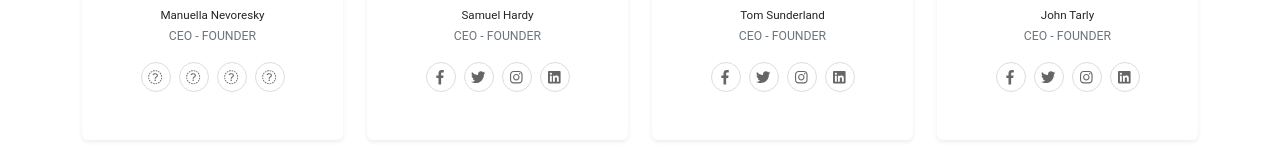
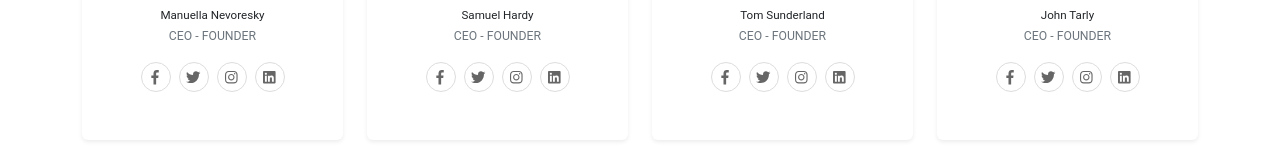
Before and after one commit to anaisfoix/ProyectoIngSoftware, an Angular app: page / in a window 1280 px wide. Shown: the part 1675-1835 px from the top of the page. Built offline with nearby package versions, Linux system fonts and the light colour scheme.

Commit message:
cambio color fondo}

```diff
--- a/src/app/app.component.css
+++ b/src/app/app.component.css
@@ -1,5 +1,5 @@
 .Inscription{
-    background-color: antiquewhite;
+    background-color: #707d7e;
     padding-top: 15px;
     padding-bottom: 15px;
 }
--- a/src/app/app.component.html
+++ b/src/app/app.component.html
@@ -66,10 +66,10 @@
             <div class="bg-white rounded shadow-sm py-5 px-4"><img src="https://bootstrapious.com/i/snippets/sn-team/teacher-4.jpg" alt="" width="100" class="img-fluid rounded-circle mb-3 img-thumbnail shadow-sm">
                 <h5 class="mb-0">Manuella Nevoresky</h5><span class="small text-uppercase text-muted">CEO - Founder</span>
                 <ul class="social mb-0 list-inline mt-3">
-                    <li class="list-inline-item"><a href="#" class="social-link"><i class="fa fa-facebook-f"></i></a></li>
-                    <li class="list-inline-item"><a href="#" class="social-link"><i class="fa fa-twitter"></i></a></li>
-                    <li class="list-inline-item"><a href="#" class="social-link"><i class="fa fa-instagram"></i></a></li>
-                    <li class="list-inline-item"><a href="#" class="social-link"><i class="fa fa-linkedin"></i></a></li>
+                    <li class="list-inline-item"><a href="#" class="social-link"><i class="fab fa-facebook-f"></i></a></li>
+                    <li class="list-inline-item"><a href="#" class="social-link"><i class="fab fa-twitter"></i></a></li>
+                    <li class="list-inline-item"><a href="#" class="social-link"><i class="fab fa-instagram"></i></a></li>
+                    <li class="list-inline-item"><a href="#" class="social-link"><i class="fab fa-linkedin"></i></a></li>
                 </ul>
             </div>
         </div><!-- End -->
```
